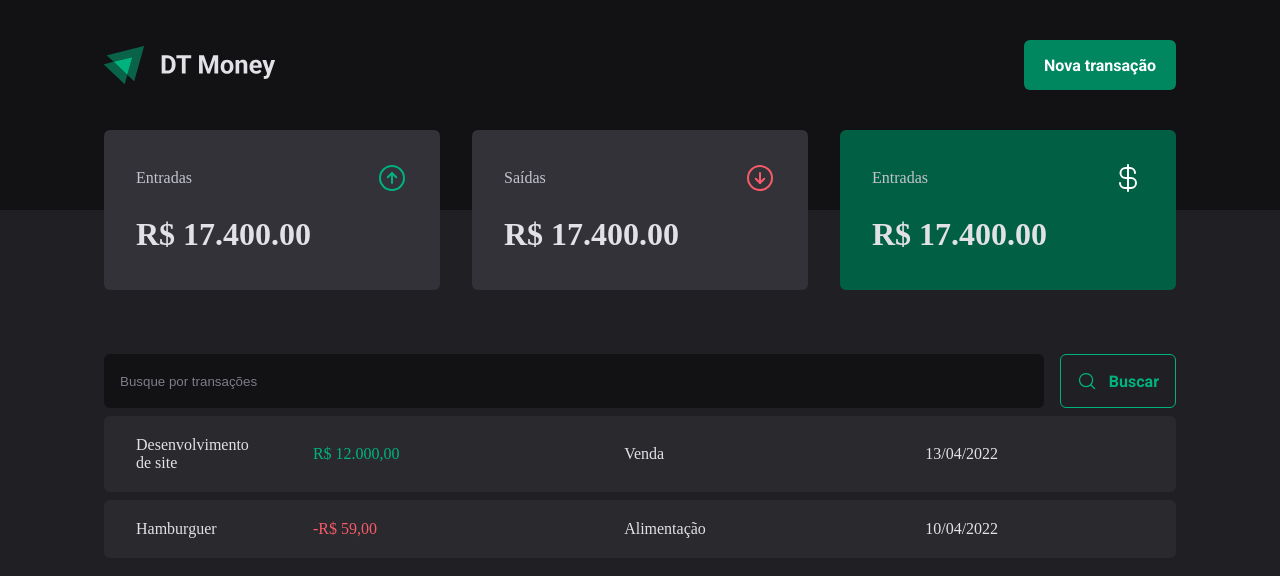
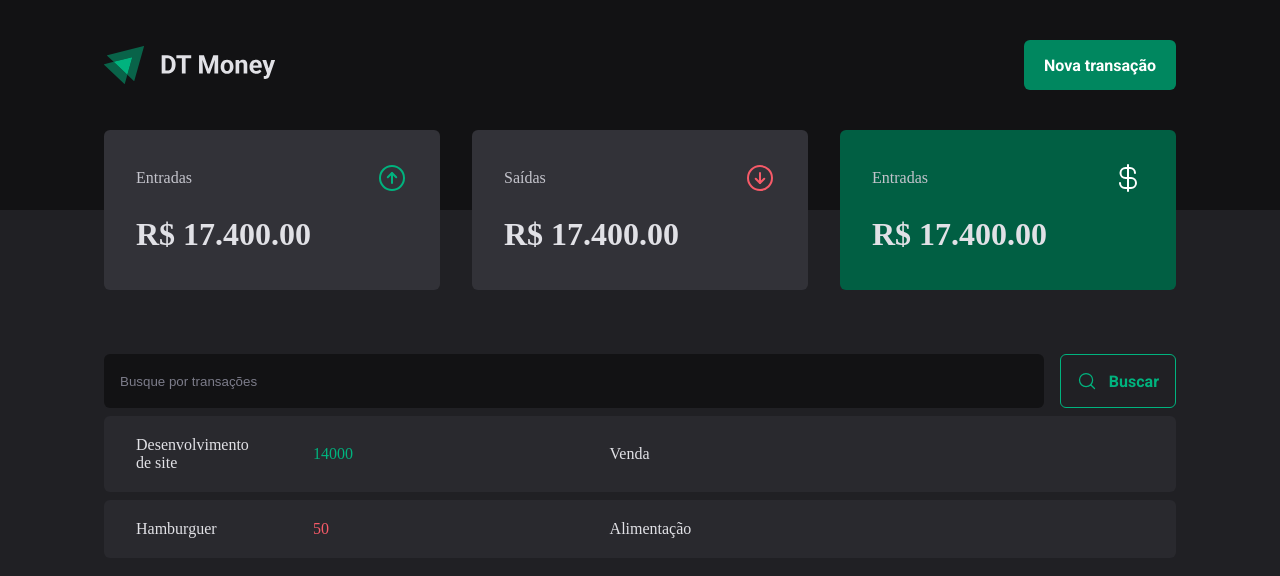
Before and after one commit to raphael-aciardi/DT-Money, a React (Vite) app: page / in a window 1280 px wide. Shown: the top 576 px of the page. Built offline with nearby package versions, Linux system fonts and the light colour scheme; data requests are answered from the project's data file.

Commit message:
Starting JSON server configurations and fetching transactions data

```diff
--- a/package.json
+++ b/package.json
@@ -5,6 +5,7 @@
   "type": "module",
   "scripts": {
     "dev": "vite",
+    "server": "json-server server.json -w",
     "build": "tsc -b && vite build",
     "lint": "eslint .",
     "preview": "vite preview"
@@ -26,6 +27,7 @@
     "eslint-plugin-react-hooks": "^5.0.0",
     "eslint-plugin-react-refresh": "^0.4.14",
     "globals": "^15.12.0",
+    "json-server": "^1.0.0-beta.3",
     "typescript": "~5.6.2",
     "typescript-eslint": "^8.15.0",
     "vite": "^6.0.1"
--- /dev/null
+++ b/server.json
@@ -0,0 +1,20 @@
+{
+    "transactions": [
+        {
+            "id": 1,
+            "description": "Desenvolvimento de site",
+            "type": "income",
+            "category": "Venda",
+            "price": 14000,
+            "creadtedAt": "2024-12-11T17:40:21.246Z"
+        },
+        {
+            "id": 2,
+            "description": "Hamburguer",
+            "type": "outcome",
+            "category": "Alimentação",
+            "price": 50,
+            "creadtedAt": "2024-12-11T17:40:21.246Z"
+        }
+    ]
+}
--- a/src/pages/Transactions/index.tsx
+++ b/src/pages/Transactions/index.tsx
@@ -1,9 +1,34 @@
+import { useEffect, useState } from "react";
 import { Header } from "../../components/Header";
 import { Summary } from "../../components/Summary";
 import { SearchForm } from "./components/SearchForm";
 import { PriceHighlight, TransactionsContainer, TransactionsTable } from "./styles";
 
+interface Transaction {
+    id: number;
+    description: string;
+    type: 'income' | 'outcome';
+    price: number;
+    category: string;
+    createdAt: string;
+}
+
 export function Transactions() {
+
+    const [transactions, setTransactions] = useState<Transaction[]>([]);
+
+    async function loadTransactions() {
+        const response = await fetch('http://localhost:3000/transactions')
+        const data = await response.json()
+
+        setTransactions(data)
+    }
+
+    useEffect(() => {
+        loadTransactions()
+    }, [])
+
+
     return (
         <div>
             <Header />
@@ -13,26 +38,20 @@
                 <SearchForm />
                 <TransactionsTable>
                     <tbody>
-                        <tr>
-                            <td width="50">Desenvolvimento de site</td>
-                            <td>
-                                <PriceHighlight variant="income">
-                                R$ 12.000,00
-                                </PriceHighlight>
-                            </td>
-                            <td>Venda</td>
-                            <td>13/04/2022</td>
-                        </tr>
-                        <tr>
-                            <td width="50">Hamburguer</td>
-                            <td>
-                            <PriceHighlight variant="outcome">
-                                -R$ 59,00
-                            </PriceHighlight>
-                            </td>
-                            <td>Alimentação</td>
-                            <td>10/04/2022</td>
-                        </tr>
+                        {transactions.map(transaction => {
+                            return (
+                                <tr key={transaction.id}>
+                                    <td width="50">{transaction.description}</td>
+                                    <td>
+                                        <PriceHighlight variant={transaction.type}>
+                                            {transaction.price}
+                                        </PriceHighlight>
+                                    </td>
+                                    <td>{transaction.category}</td>
+                                    <td>{transaction.createdAt}</td>
+                                </tr>
+                            )
+                        })}
                     </tbody>
                 </TransactionsTable>
             </TransactionsContainer>
```
Also changed, not shown: 1 other file (tests, documents, lock files or other folders).
